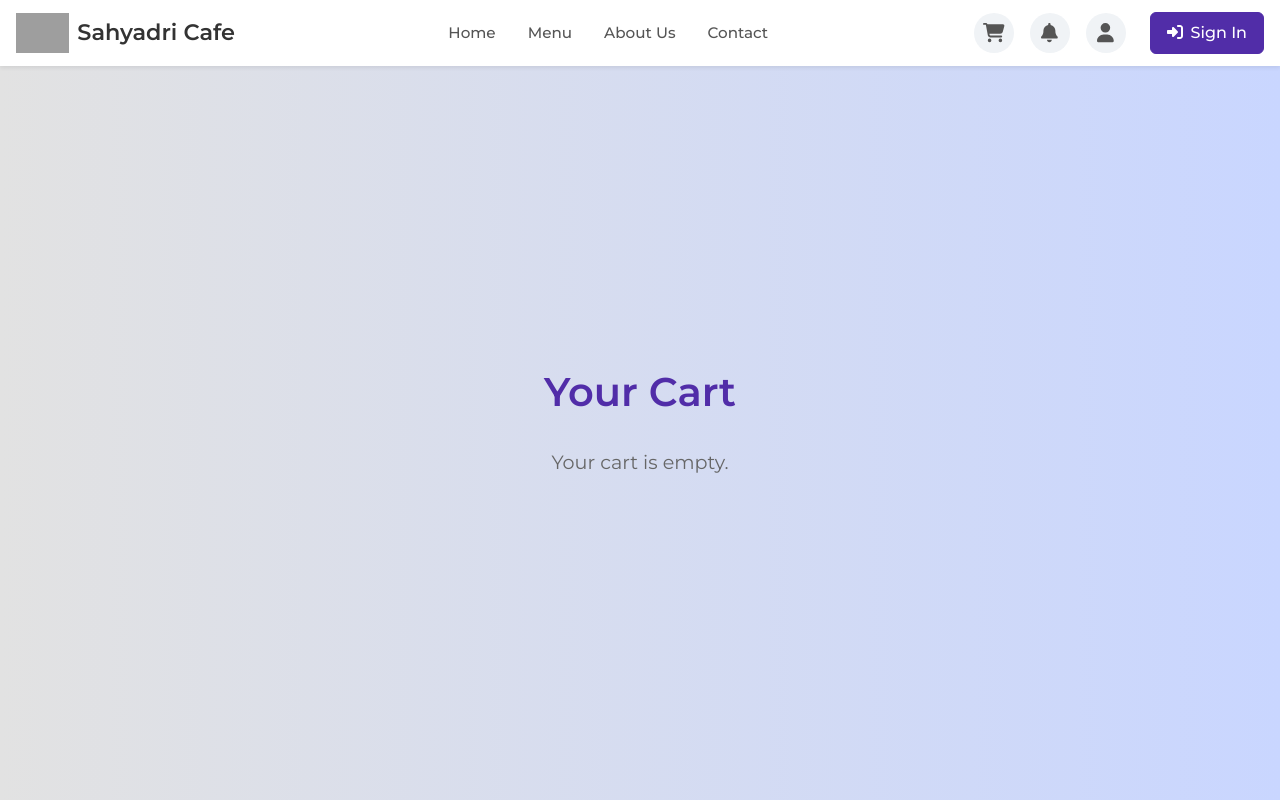
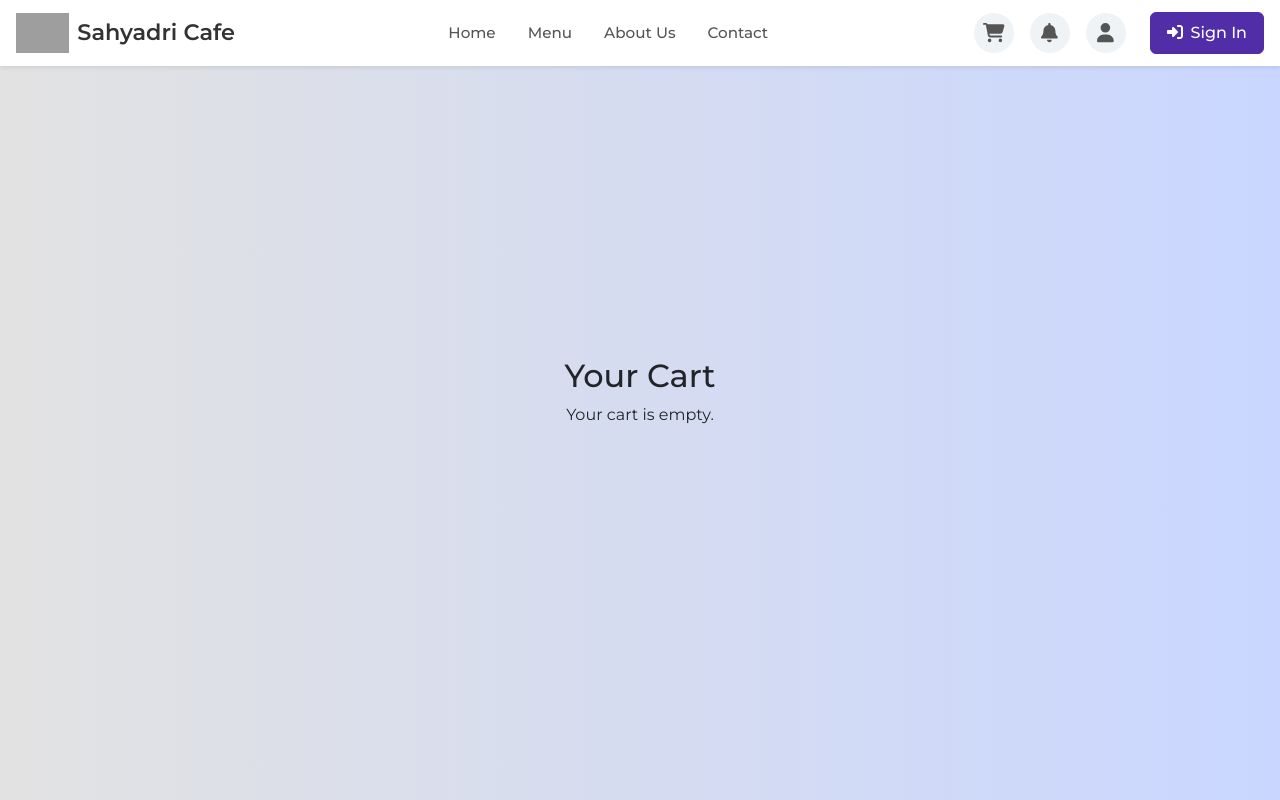
Before and after one commit to techshetty/Canteen, a React (Create React App) app: page /cart in a window 1280 px wide. Built offline with nearby package versions, Linux system fonts and the light colour scheme; grey boxes are pictures that could not be loaded.

Commit message:
Update_CartPage.css

```diff
--- a/src/styles/CartPage.css
+++ b/src/styles/CartPage.css
@@ -1,70 +1,33 @@
-.cart-page {
-    padding-top: 60px;
-    padding-left: 1rem;
-    padding-right: 1rem;
-    max-width: 1200px;
-    margin: 0 auto;
+.cart-table {
+  width: 100%;
+  border-collapse: collapse;
 }
 
-  .cart-page h2 {
-    text-align: center;
-    margin-bottom: 2rem;
-    font-size: 2.5rem;
-    color: #512da8;
-    font-weight: 600;
+.cart-table-header {
+  background-color: #f8f9fa;
 }
 
-  .cart-page p {
-    text-align: center;
-    font-size: 1.2rem;
-    color: #666;
+.cart-table-row {
+  display: flex;
+  border-bottom: 1px solid #dee2e6;
 }
 
-  .cart-table {
-    margin-bottom: 2rem;
-    width: 100%;
+.cart-table-header-cell,
+.cart-table-cell {
+  flex: 1;
+  padding: 8px;
+  text-align: left;
 }
 
-  .cart-table th,
-  .cart-table td {
-    text-align: center;
-    vertical-align: middle;
+.cart-table-header-cell {
+  font-weight: bold;
 }
 
-  .cart-table .cart-item-image {
-    width: 80px;
-    height: auto;
-    object-fit: cover;
+.cart-table-cell {
+  display: flex;
+  align-items: center;
 }
 
-  .cart-table .btn {
-    margin: 0 5px;
+.cart-table-cell span.mx-2 {
+  margin: 0 8px;
 }
-
-  .text-end {
-    text-align: right;
-  }
-
-  .mt-3 {
-    margin-top: 1rem;
-  }
-
-  .btn-primary {
-    background-color: #512da8;
-    border-color: #512da8;
-  }
-
-  .btn-primary:hover {
-    background-color: #4527a0;
-    border-color: #4527a0;
-  }
-
-  .btn-danger {
-    background-color: #e53935;
-    border-color: #e53935;
-  }
-
-  .btn-danger:hover {
-    background-color: #d32f2f;
-    border-color: #d32f2f;
-  }
```
Lines whose indentation alone changed are shown as unchanged.
